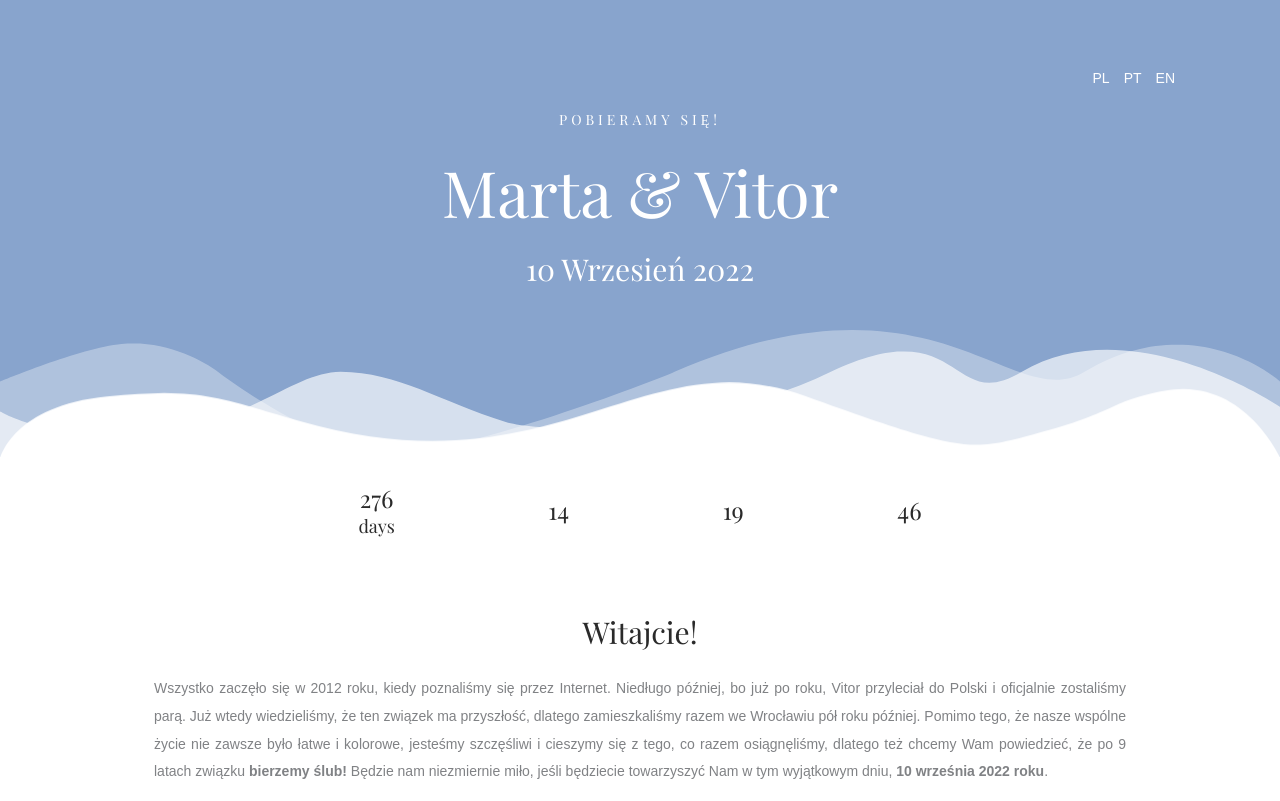
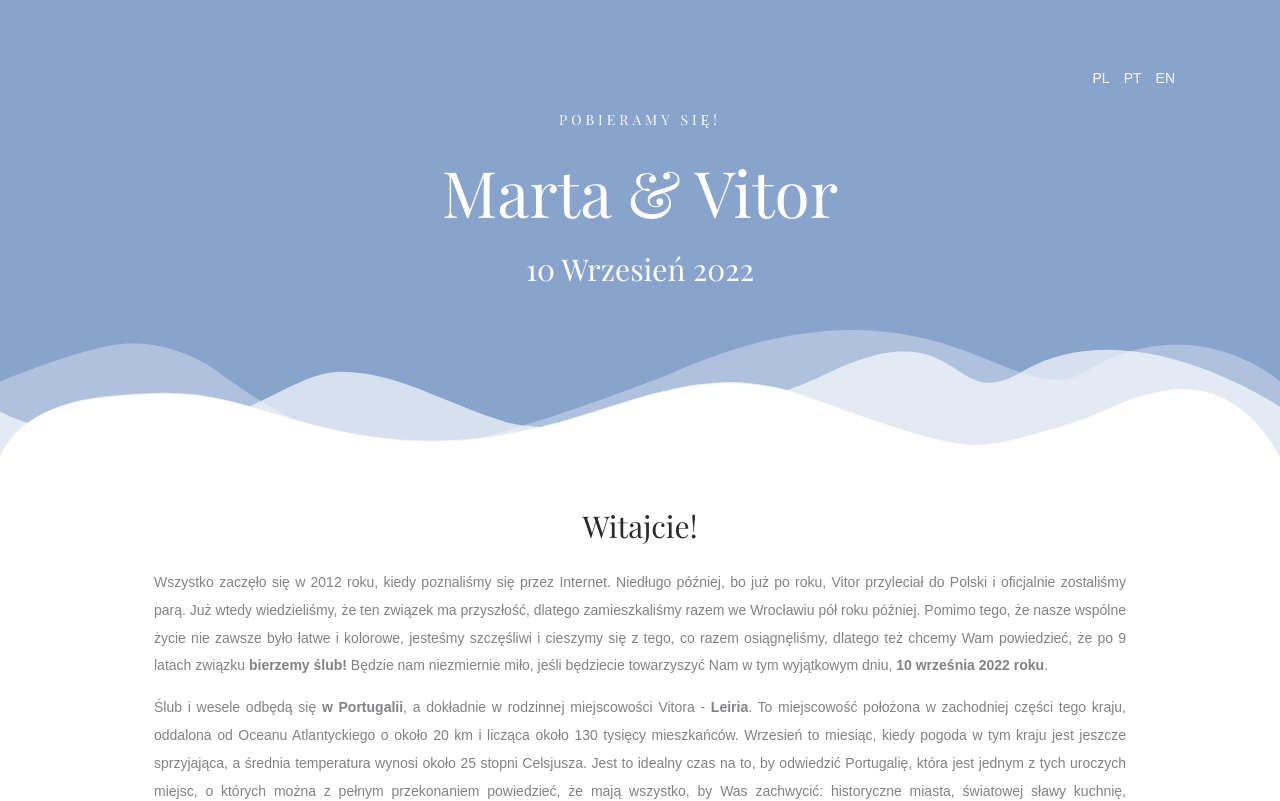
Before and after one commit to vitor-antonio/WeddingSite, a Svelte app: page / in a window 1280 px wide. Shown: the top 801 px of the page. Built offline with nearby package versions, Linux system fonts and the light colour scheme; a web font is replaced by a local one.

Commit message:
latest fix

```diff
--- a/src/App.svelte
+++ b/src/App.svelte
@@ -166,14 +166,14 @@
   </div>
   <div>
     <div>
-      <!-- daysText={languages[currentLanguageCode]?.daysString} -->
-      <DateCountDown
-
-        hoursText={languages[currentLanguageCode]?.hoursString}
-        minutesText={languages[currentLanguageCode]?.minutesString}
-        secondsText={languages[currentLanguageCode]?.secondsString}
-        daysText="days"
-      />
+      {#if languages[currentLanguageCode]}
+        <DateCountDown
+          daysText={languages[currentLanguageCode]?.daysString}
+          hoursText={languages[currentLanguageCode]?.hoursString}
+          minutesText={languages[currentLanguageCode]?.minutesString}
+          secondsText={languages[currentLanguageCode]?.secondsString}
+        />
+      {/if}
     </div>
     <div class="introduction">
       <!-- svelte-ignore a11y-missing-content -->
```
